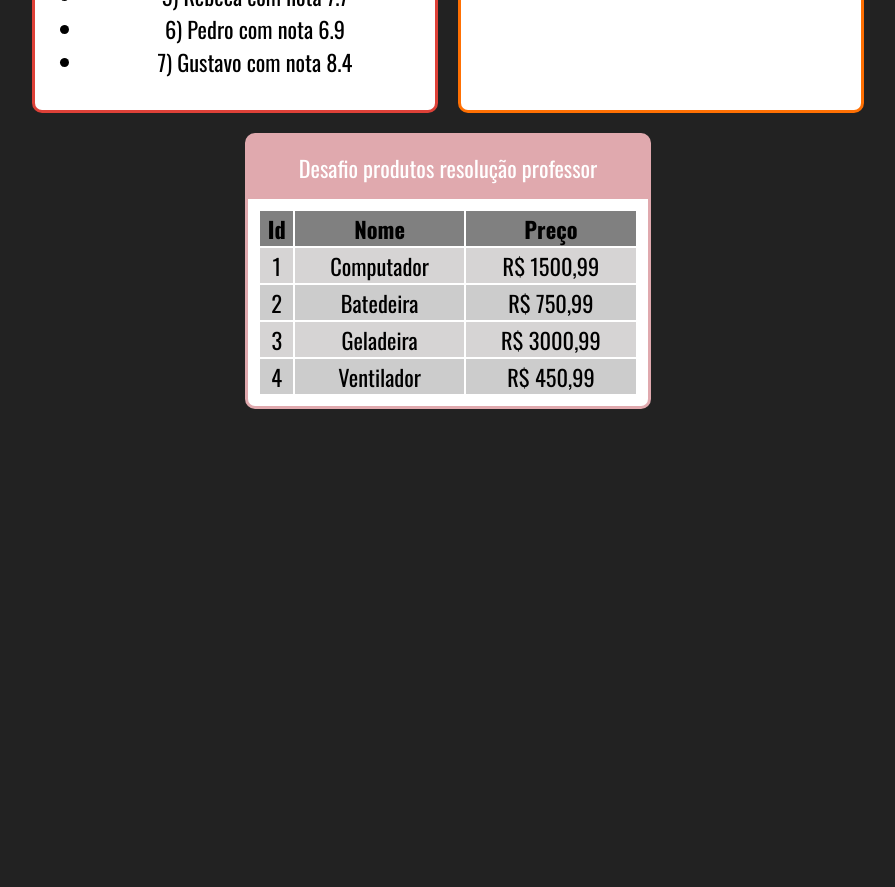
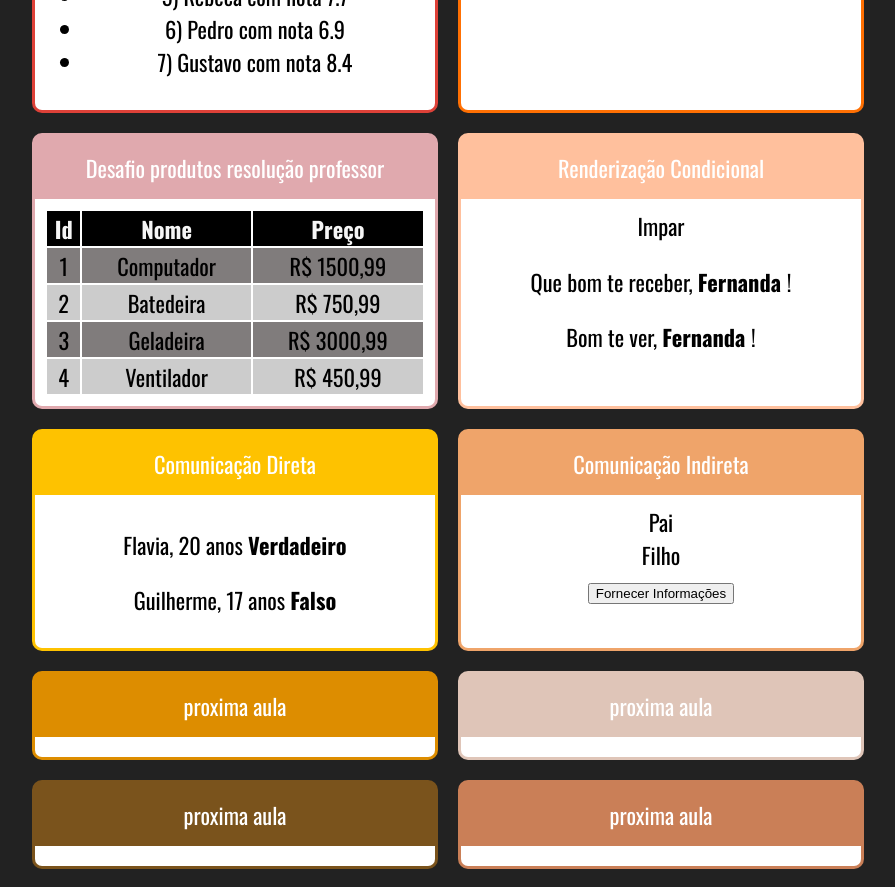
Before and after one commit to BrunaSepulveda/React-Redux_Udemy, a React (Create React App) app in the folder fundamentos-react/: page / in a window 1280 px wide. Shown: the part 1480-2367 px from the top of the page, without its empty margins (192-1087 px from the left). Before the commit the page ends 1907 px from the top, so only its background shows below. Built offline with nearby package versions, Linux system fonts and the light colour scheme.

Commit message:
aprendendo exibição condiciconal e comunicação direta e indireta em componetes

```diff
--- a/fundamentos-react/src/App.jsx
+++ b/fundamentos-react/src/App.jsx
@@ -11,6 +11,10 @@ import MembroFamilia from './componentes/basicos/MembroFamília';
 import ListaAlunos from './componentes/repeticao/ListaAlunos'
 import TabelaProdutos from './componentes/repeticao/TabelaProdutos';
 import TabelaProProfessor from './componentes/repeticao/TabelaProProfessor';
+import ParOuImpar from './componentes/repeticao/condicional/ParOuImpar';
+import UsuarioInfo from './componentes/repeticao/condicional/UsuarioInfo';
+import DiretaPai from './componentes/cominicacao/DiretaPai';
+import IndiretaPai from './componentes/cominicacao/IndiretaPai';
 
 const App = () => {
   return (
@@ -49,6 +53,24 @@ const App = () => {
         <Card  titulo="Desafio produtos resolução professor" color="#e0a9ae">
           <TabelaProProfessor />
         </Card>
+        <Card titulo="Renderização Condicional" color=" #ffc09d">
+          <ParOuImpar numero={13}/>
+          <UsuarioInfo usuario={{nome: "Fernanda"}} />
+        </Card>
+        <Card titulo="Comunicação Direta" color=" #fec200">
+          <DiretaPai />
+        </Card>
+        <Card titulo="Comunicação Indireta" color="#efa46a">
+          <IndiretaPai />
+        </Card>
+        <Card titulo="proxima aula" color=" #dd8d00">
+        </Card>
+        <Card titulo="proxima aula" color="#dfc5b8">
+        </Card>
+        <Card titulo="proxima aula" color="#7a531c">
+        </Card>
+        <Card titulo="proxima aula" color="#ca7f57">
+        </Card>
       </div>
     </div>
   )
--- /dev/null
+++ b/fundamentos-react/src/componentes/cominicacao/DiretaFilho.jsx
@@ -0,0 +1,11 @@
+import React from 'react';
+
+export default props => {
+  return (
+    <p>
+      <span>{props.nome}, </span>
+      <span>{props.idade} anos </span>
+      <span><strong>{props.isNerd ? 'Verdadeiro' : 'Falso'}</strong></span>
+    </p>
+  )
+}
--- /dev/null
+++ b/fundamentos-react/src/componentes/cominicacao/DiretaPai.jsx
@@ -0,0 +1,19 @@
+import React from 'react';
+import DiretaFilho from './DiretaFilho'
+
+export default props => {
+  return (
+    <div>
+      <DiretaFilho
+        nome="Flavia"
+        idade={20}
+        isNerd={true}
+      />
+      <DiretaFilho
+        nome="Guilherme"
+        idade={17}
+        isNerd={false}
+      />
+    </div>
+  )
+}
--- /dev/null
+++ b/fundamentos-react/src/componentes/cominicacao/IndiretaFilho.jsx
@@ -0,0 +1,15 @@
+import React from 'react';
+
+
+export default props => {
+  return (
+    <div>
+      <div>Filho</div>
+      <button
+        onClick={event => props.click("Antônio", 53, false)}
+      >
+        Fornecer Informações
+      </button>
+    </div>
+  )
+}
--- /dev/null
+++ b/fundamentos-react/src/componentes/cominicacao/IndiretaPai.jsx
@@ -0,0 +1,14 @@
+import React from 'react';
+import IndiretaFilho from './IndiretaFilho'
+
+export default props => {
+  const fornecerInformacoes = (nome,idade,IsNerd) => {
+    console.log({nome, idade, IsNerd})
+  }
+  return (
+    <div>
+      <div>Pai</div>
+      <IndiretaFilho click={fornecerInformacoes}/>
+    </div>
+  )
+}
--- a/fundamentos-react/src/componentes/repeticao/TabelaProProfessor.jsx
+++ b/fundamentos-react/src/componentes/repeticao/TabelaProProfessor.jsx
@@ -7,7 +7,7 @@ export default props => {
   function getLinhas() {
     return produtos.map((produto, index) => {
       return(
-          <tr className={index % 2 === 0 ? 'Par' : 'Impar' } key={index}>
+          <tr className={index % 2 == 0 ? 'Par' : 'Impar' } key={index}>
             <td>{produto.id}</td>
             <td>{produto.name}</td>
             <td>R$ {produto.price.toFixed(2).replace('.',',')}</td>
--- a/fundamentos-react/src/componentes/repeticao/TabelaProdutos.css
+++ b/fundamentos-react/src/componentes/repeticao/TabelaProdutos.css
@@ -1,5 +1,6 @@
 .TabelaProdutos th {
-  background-color: #808080;
+  background-color: #000000;
+  color: whitesmoke;
 }
 
 .TabelaProdutos table {
@@ -7,7 +8,7 @@
 }
 
 .TabelaProdutos .Par {
-  background-color: #d6d4d4;
+  background-color: #807c7c;
 }
 
 .TabelaProdutos .Impar {
--- /dev/null
+++ b/fundamentos-react/src/componentes/repeticao/condicional/If.js
@@ -0,0 +1,7 @@
+export default props => {
+  if (props.test) {
+    return props.children
+  } else {
+    return false
+  }
+};
--- /dev/null
+++ b/fundamentos-react/src/componentes/repeticao/condicional/IfElse.js
@@ -0,0 +1,19 @@
+export default props => {
+  const elseChild = props.children.find(child => {
+    return child.type && child.type.name === 'Else'
+  });
+
+  const ifChildren = props.children.filter(child => {
+    return child !== elseChild;
+  })
+
+  if (props.test) {
+    return ifChildren
+  } else if(elseChild) {
+    return elseChild
+  } else {
+    return false
+  }
+};
+
+export const Else = props => props.children
--- /dev/null
+++ b/fundamentos-react/src/componentes/repeticao/condicional/ParOuImpar.jsx
@@ -0,0 +1,14 @@
+import React from 'react';
+
+export default props => {
+  const isOdd = props.numero % 2 === 0;
+  return (
+    <div>
+      {
+        isOdd ?
+          <span> Par </span> :
+          <span> Impar </span>
+      }
+    </div>
+  )
+};
--- /dev/null
+++ b/fundamentos-react/src/componentes/repeticao/condicional/UsuarioInfo.jsx
@@ -0,0 +1,27 @@
+import React from 'react';
+import If from './If.js';
+import IfElse, { Else } from './IfElse.js'
+
+export default props => {
+  const usuario  = props.usuario || {};
+  return (
+    <div>
+      <p>
+      <If test={usuario && usuario.nome}>
+       Que bom te receber, <strong> {usuario.nome} </strong>!
+      </If>
+      <If test={!usuario.nome}>
+        Seja bem vinda <strong> pessoa </strong>!
+      </If>
+      </p>
+      <p>
+      <IfElse test={usuario && usuario.nome}>
+        Bom te ver, <strong> {usuario.nome} </strong>!
+        <Else>
+          Seja bem vinda <strong> você </strong>!
+        </Else>
+      </IfElse>
+      </p>
+    </div>
+  )
+}
```
Also changed, not shown: 1 other file (tests, documents, lock files or other folders).
